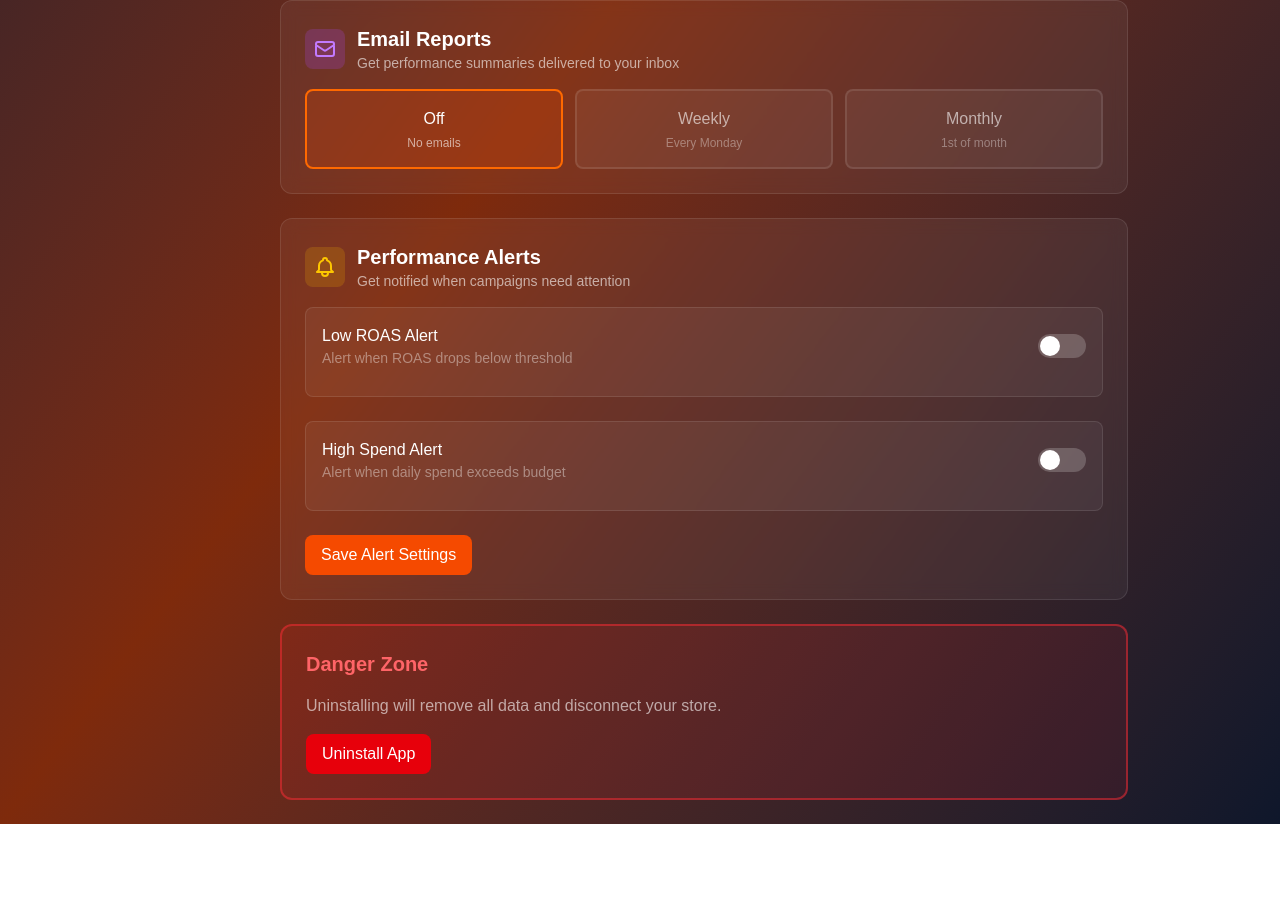
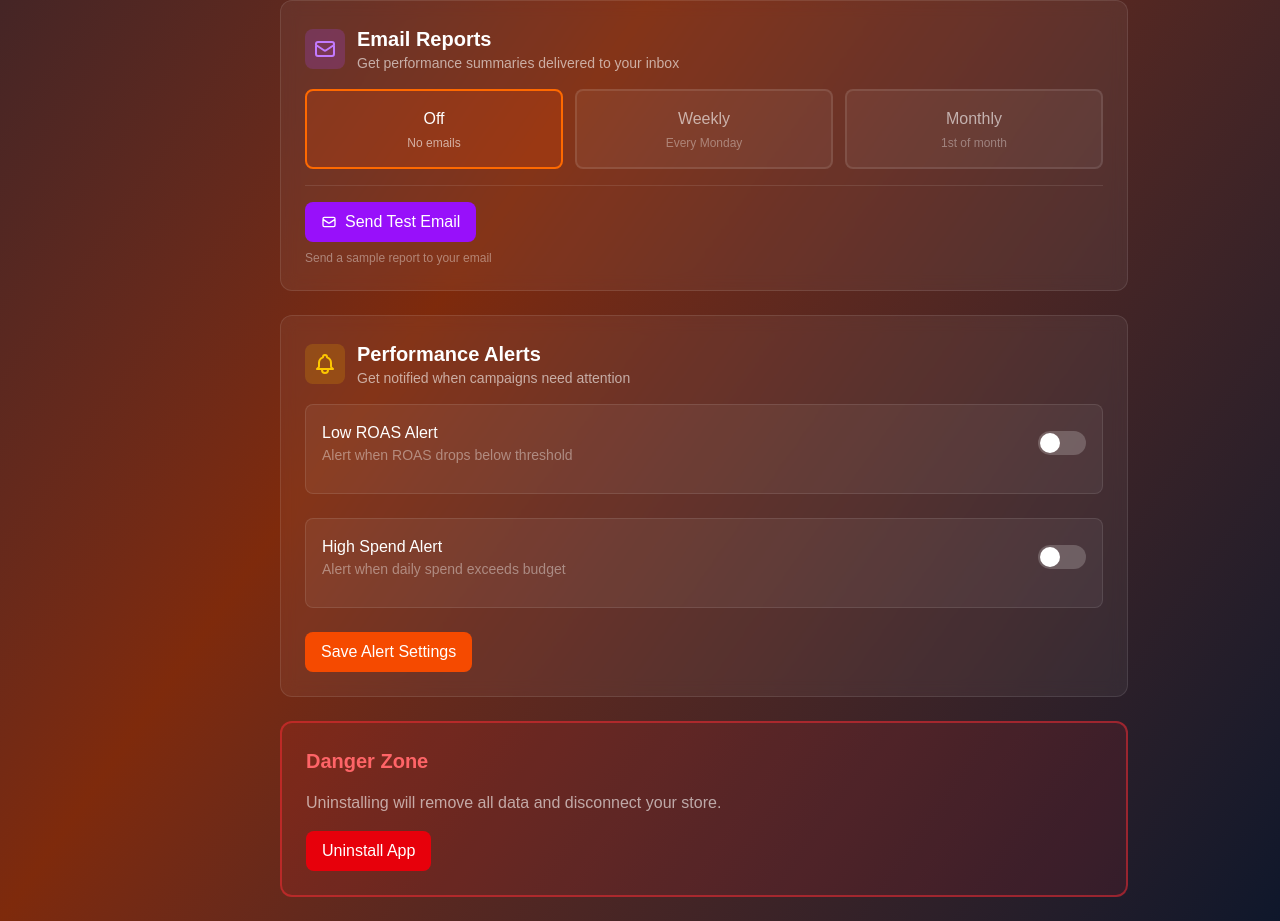
Before and after one commit to ajansen2/adwyse, a Next.js app: page /dashboard/settings in a window 1280 px wide. Shown: the part 887-1808 px from the top of the page. Before the commit the page ends 1711 px from the top, so only its background shows below. Built offline with nearby package versions, Linux system fonts and the light colour scheme; no server answers.

Commit message:
Add Send Test Email button to Settings

```diff
--- a/app/dashboard/settings/page.tsx
+++ b/app/dashboard/settings/page.tsx
@@ -31,6 +31,8 @@ function SettingsContent() {
   const [spendAlertEnabled, setSpendAlertEnabled] = useState(false);
   const [spendThreshold, setSpendThreshold] = useState(100);
   const [savingAlertSettings, setSavingAlertSettings] = useState(false);
+  const [sendingTestEmail, setSendingTestEmail] = useState(false);
+  const [testEmailSent, setTestEmailSent] = useState(false);
   const supabase = getSupabaseClient();
 
   // Get URL params directly from window.location (more reliable in iframes)
@@ -213,6 +215,42 @@ function SettingsContent() {
       setTimeout(() => setErrorMessage(''), 3000);
     } finally {
       setSavingEmailSettings(false);
+    }
+  };
+
+  const handleSendTestEmail = async () => {
+    if (!store) return;
+
+    setSendingTestEmail(true);
+    setTestEmailSent(false);
+    try {
+      const response = await fetch('/api/reports/test', {
+        method: 'POST',
+        headers: { 'Content-Type': 'application/json' },
+        body: JSON.stringify({
+          email: store.email || 'adam@adwyse.ca',
+          storeName: store.store_name
+        }),
+      });
+
+      if (response.ok) {
+        setTestEmailSent(true);
+        setSuccessMessage('Test email sent! Check your inbox.');
+        setTimeout(() => {
+          setSuccessMessage('');
+          setTestEmailSent(false);
+        }, 5000);
+      } else {
+        const data = await response.json();
+        setErrorMessage(data.error || 'Failed to send test email');
+        setTimeout(() => setErrorMessage(''), 3000);
+      }
+    } catch (error) {
+      console.error('Error sending test email:', error);
+      setErrorMessage('Failed to send test email');
+      setTimeout(() => setErrorMessage(''), 3000);
+    } finally {
+      setSendingTestEmail(false);
     }
   };
 
@@ -857,6 +895,37 @@ function SettingsContent() {
                 Saving...
               </div>
             )}
+
+            {/* Send Test Email Button */}
+            <div className="mt-4 pt-4 border-t border-white/10">
+              <button
+                onClick={handleSendTestEmail}
+                disabled={sendingTestEmail}
+                className="px-4 py-2 bg-purple-600 hover:bg-purple-700 disabled:bg-purple-800 disabled:cursor-not-allowed text-white rounded-lg font-medium transition flex items-center gap-2"
+              >
+                {sendingTestEmail ? (
+                  <>
+                    <div className="w-4 h-4 border-2 border-white border-t-transparent rounded-full animate-spin"></div>
+                    Sending...
+                  </>
+                ) : testEmailSent ? (
+                  <>
+                    <svg className="w-4 h-4" fill="none" stroke="currentColor" viewBox="0 0 24 24">
+                      <path strokeLinecap="round" strokeLinejoin="round" strokeWidth={2} d="M5 13l4 4L19 7" />
+                    </svg>
+                    Sent!
+                  </>
+                ) : (
+                  <>
+                    <svg className="w-4 h-4" fill="none" stroke="currentColor" viewBox="0 0 24 24">
+                      <path strokeLinecap="round" strokeLinejoin="round" strokeWidth={2} d="M3 8l7.89 5.26a2 2 0 002.22 0L21 8M5 19h14a2 2 0 002-2V7a2 2 0 00-2-2H5a2 2 0 00-2 2v10a2 2 0 002 2z" />
+                    </svg>
+                    Send Test Email
+                  </>
+                )}
+              </button>
+              <p className="text-white/40 text-xs mt-2">Send a sample report to {store?.email || 'your email'}</p>
+            </div>
           </div>
 
           {/* Performance Alerts */}
```
